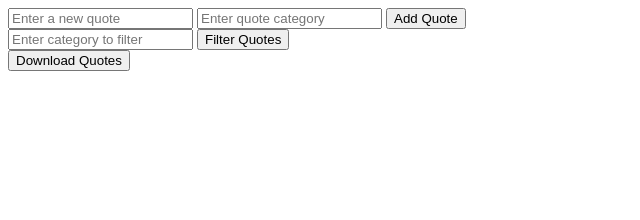
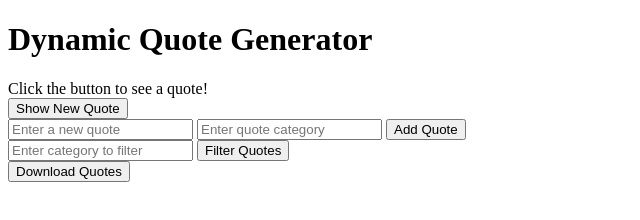
Before and after one commit to Jackto9/alx_fe_javascript, a plain HTML site: page dom-manipulation/index.html in a window 1280 px wide. Shown: the whole page, without its empty margins (0-640 px from the left). Drawn offline with Linux system fonts and the light colour scheme.

Commit message:
Update index.html

```diff
--- a/dom-manipulation/index.html
+++ b/dom-manipulation/index.html
@@ -1,12 +1,33 @@
+<!DOCTYPE html>
+<html lang="en">
+<head>
+    <meta charset="UTF-8">
+    <meta name="viewport" content="width=device-width, initial-scale=1.0">
+    <title>Dynamic Quote Generator</title>
+</head>
+<body>
+    <h1>Dynamic Quote Generator</h1>
+
+    <!-- Display Quote -->
+    <div id="quoteDisplay">Click the button to see a quote!</div>
+    <button id="newQuote">Show New Quote</button>
+
+    <!-- Add New Quote -->
     <div>
         <input id="newQuoteText" type="text" placeholder="Enter a new quote" />
         <input id="newQuoteCategory" type="text" placeholder="Enter quote category" />
         <button onclick="addQuote()">Add Quote</button>
     </div>
 
+    <!-- Filter Quotes -->
     <div>
         <input id="filterCategory" type="text" placeholder="Enter category to filter" />
         <button onclick="filterQuotes()">Filter Quotes</button>
     </div>
 
+    <!-- Download Quotes -->
     <button onclick="downloadQuotes()">Download Quotes</button>
+
+    <script src="script.js"></script>
+</body>
+</html>
```
Lines whose indentation alone changed are shown as unchanged.
